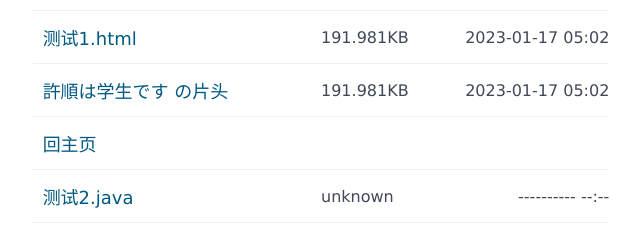
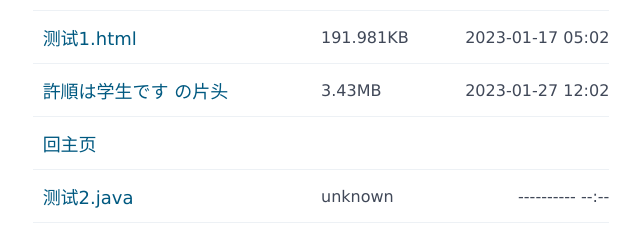
Before and after one commit to FukCat/fukcat.github.io, a plain HTML site: page dogpan/hi.html in a window 1280 px wide. Shown: the part 198-434 px from the top of the page, 319-959 px from the left. Drawn offline with Linux system fonts and the light colour scheme.

Commit message:
Update hi.html

```diff
--- a/dogpan/hi.html
+++ b/dogpan/hi.html
@@ -111,7 +111,7 @@
 <th><a>更新日期</a></th></tr></thead><tbody>
 <tr><td colspan="2" class="link"><a href="./files/" title="测试文件.rar">测试文件.rar</a></td><td class="size">11.4514MB</td><td class="date">2023-01-17 05:01</td></tr>
 <tr><td colspan="2" class="link"><a href="./files/" title="测试1.html">测试1.html</a></td><td class="size">191.981KB</td><td class="date">2023-01-17 05:02</td></tr>
-<tr><td colspan="2" class="link"><a href="./files/pt1.mp4" title="許順は学生です の片头">許順は学生です の片头</a></td><td class="size">191.981KB</td><td class="date">2023-01-17 05:02</td></tr>
+<tr><td colspan="2" class="link"><a href="./files/pt1.mp4" title="許順は学生です の片头">許順は学生です の片头</a></td><td class="size">3.43MB</td><td class="date">2023-01-27 12:02</td></tr>
 <tr><td colspan="2" class="link"><a href="./index.html" title="主页">回主页</a></td><td class="size"></td><td class="date"></td></tr>
 <tr><td colspan="2" class="link"><a href="./files/" title="测试2.java">测试2.java</a></td><td class="size">unknown</td><td class="date">---------- --:--</td></tr>
 </tbody></table>
```
